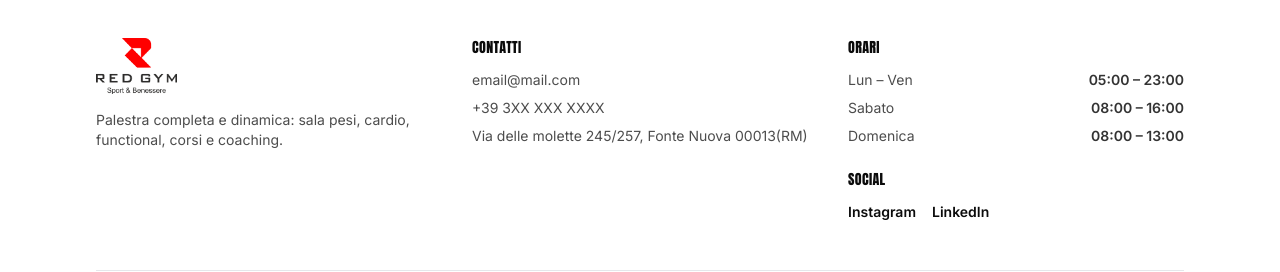
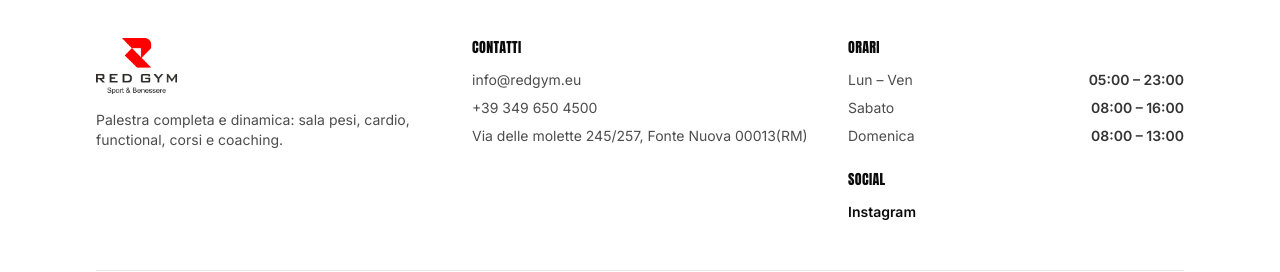
Before and after one commit to alelodato/red-gym, a Next.js app: page / in a window 1280 px wide. Shown: the part 5862-6134 px from the top of the page. Built offline with nearby package versions, Linux system fonts and the light colour scheme.

Commit message:
aggiornato contatti su footer

```diff
--- a/components/Footer.js
+++ b/components/Footer.js
@@ -50,7 +50,6 @@ export default function Footer() {
             <p className="section-title text-sm mt-6">Social</p>
             <ul className="mt-3 flex gap-4 text-sm font-semibold">
               <a className="hover:text-brand-red" href={SITE.socials.instagram}>Instagram</a>
-              <a className="hover:text-brand-red" href={SITE.socials.linkedin}>LinkedIn</a>
             </ul>
           </div>
         </div>
--- a/lib/site.js
+++ b/lib/site.js
@@ -2,8 +2,8 @@ export const SITE = {
   name: "RED GYM",
   tagline: "Allenati meglio. Vivi meglio.",
   city: "Fonte Nuova",
-  phone: "+39 3XX XXX XXXX",
-  email: "email@mail.com",
+  phone: "+39 349 650 4500",
+  email: "info@redgym.eu",
   address: "Via delle molette 245/257, Fonte Nuova 00013(RM)",
   socials: { instagram: "https://www.instagram.com/red.gym.fontenuova", linkedin: "#" },
   hours: [
```
